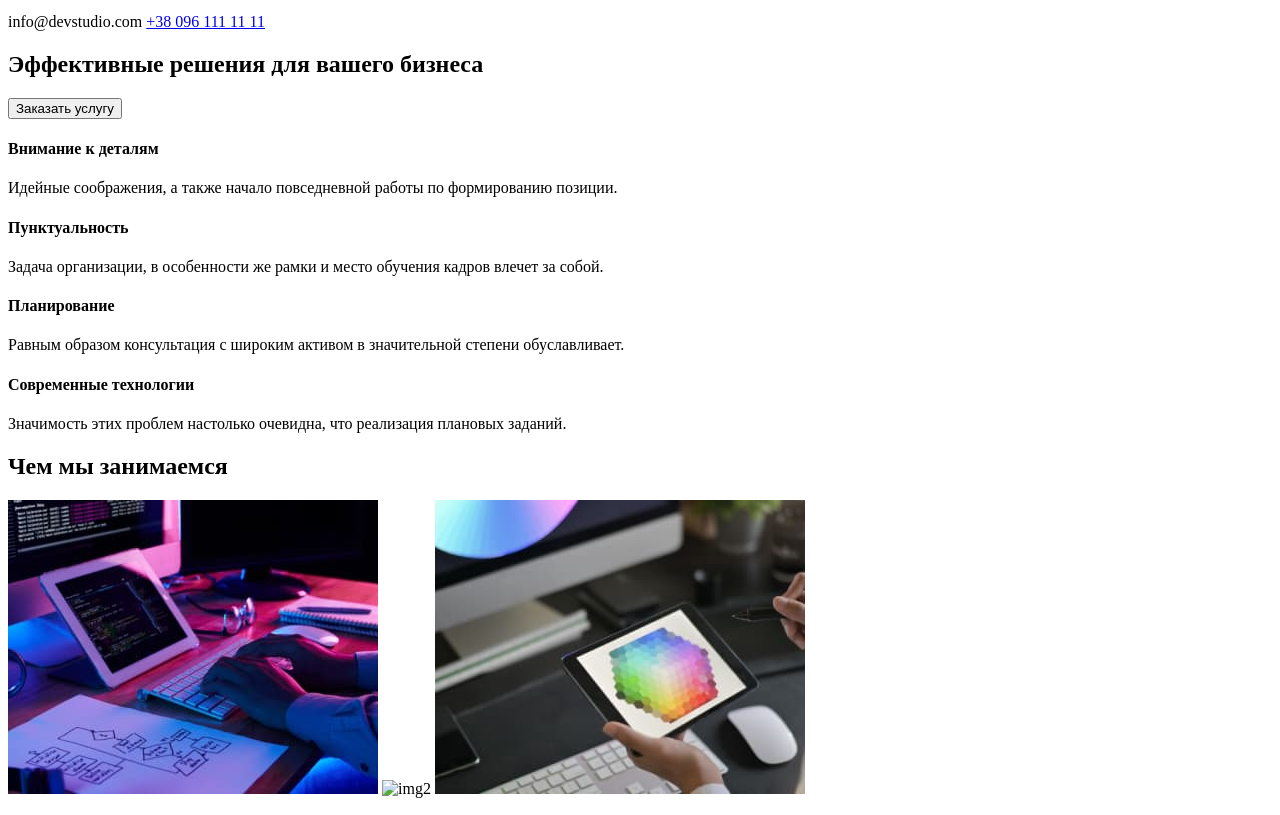
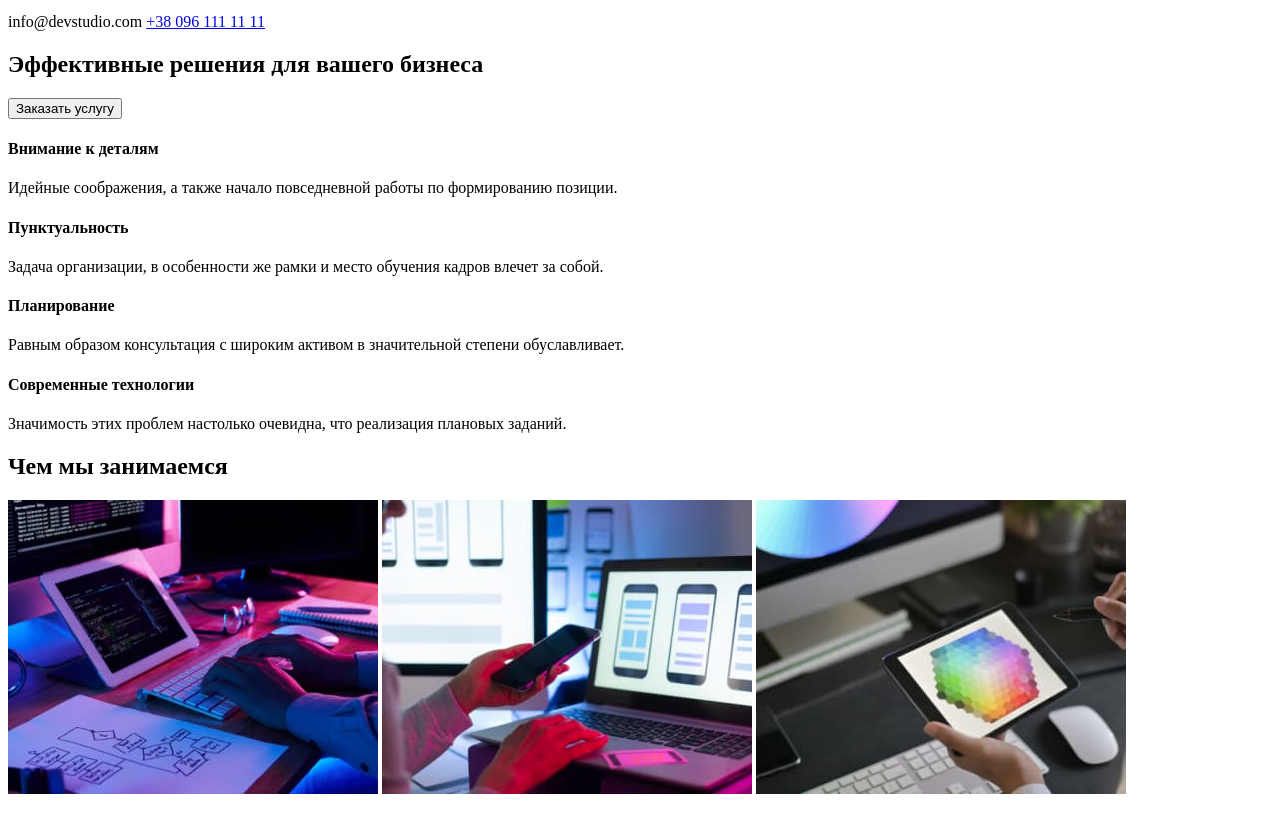
Before and after one commit to VladSusko/goit-markup-hw-01, a plain HTML site: page goit-markup-hw-01/index.html in a window 1280 px wide. Shown: the part 105-920 px from the top of the page. Drawn offline with Linux system fonts and the light colour scheme.

Commit message:
Update index.html

```diff
--- a/goit-markup-hw-01/index.html
+++ b/goit-markup-hw-01/index.html
@@ -59,7 +59,7 @@
         <!--Фото услуг-->
         <h2>Чем мы занимаемся</h2>
         <img src="./images/Monitor.jpg" alt="img1">
-        <img src="./images/images/Monitor2.jpg" alt="img2">
+        <img src="./images/Monitor2.jpg" alt="img2">
         <img src="./images/Monitor3.jpg" alt="img3">
 
 
```
